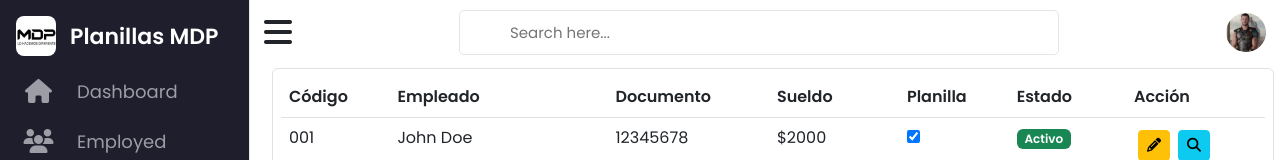
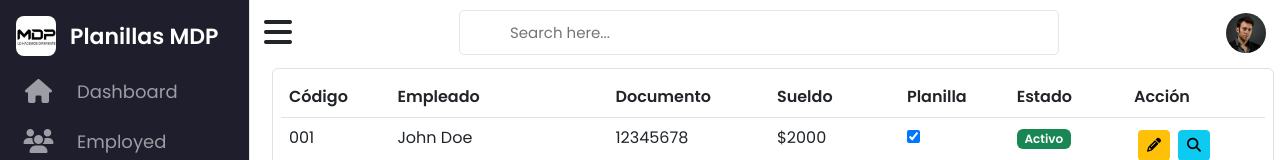
Before and after one commit to Jerick97/MDP-PRY-SistemaDePlanillas-Frontend, a React (Vite) app: page / in a window 1280 px wide. Shown: the top 160 px of the page. Built offline with nearby package versions, Linux system fonts and the light colour scheme.

Commit message:
style(frontend): Se cambia avatar del usuario

```diff
--- a/src/layouts/MainLayout.jsx
+++ b/src/layouts/MainLayout.jsx
@@ -2,6 +2,7 @@ import "../assets/css/BaseTemplate.css";
 import { useState } from "react";
 import { ItemsMenuData } from "../components/data/ItemsMenuData";
 import LogoMdp from "../assets/images/mdpLogo.jpg";
+import Avatar from "../assets/images/Avatar1.jpg";
 import { Link, Outlet } from "react-router-dom";
 
 function MainLayout() {
@@ -58,7 +59,7 @@ function MainLayout() {
             <i className="uil uil-search"></i>
             <input type="text" placeholder="Search here..." />
           </div>
-          <img src="../src/assets/images/perfil2.jpg" alt="" />
+          <img src={Avatar} alt="user" />
         </div>
 
         <div className="dash-content">
```
Also changed, not shown: src/assets/images/Avatar1.jpg (added).
